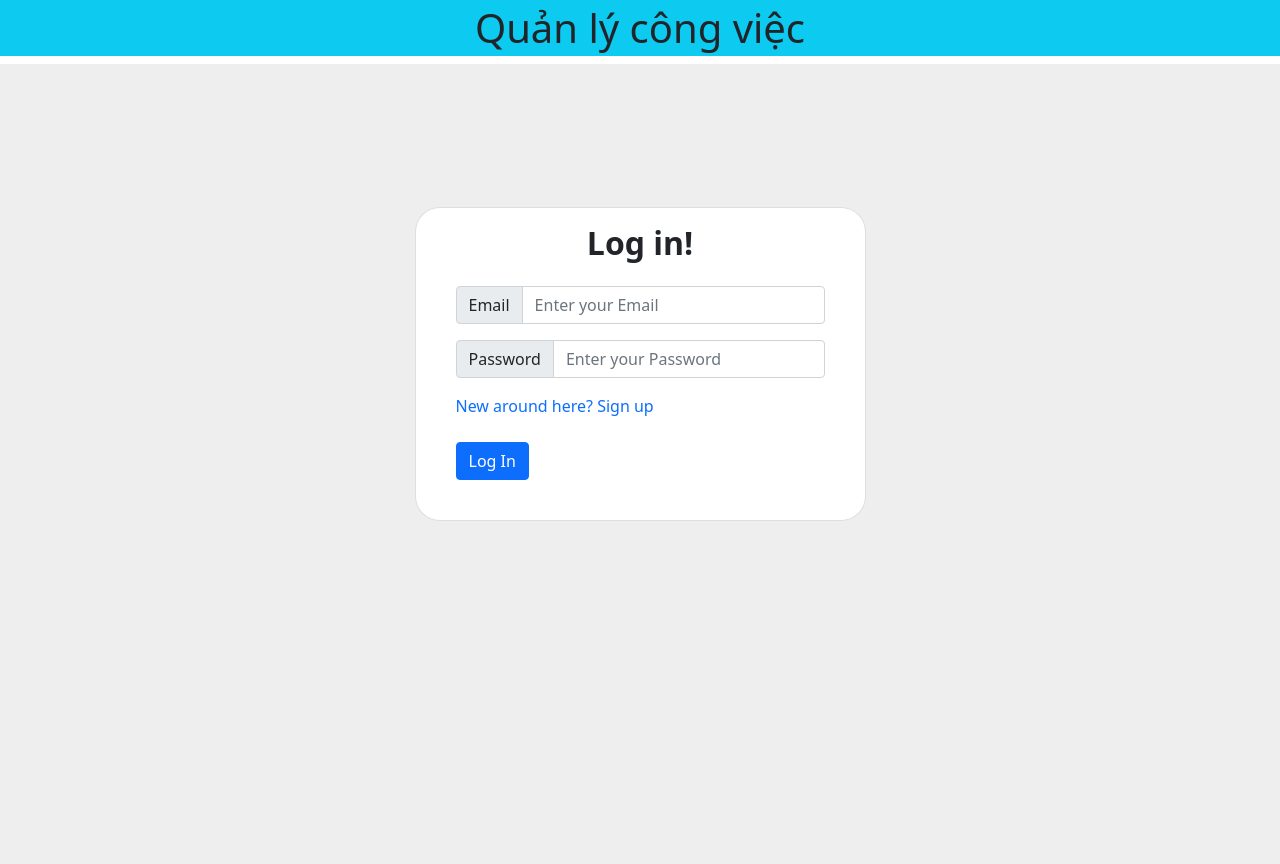
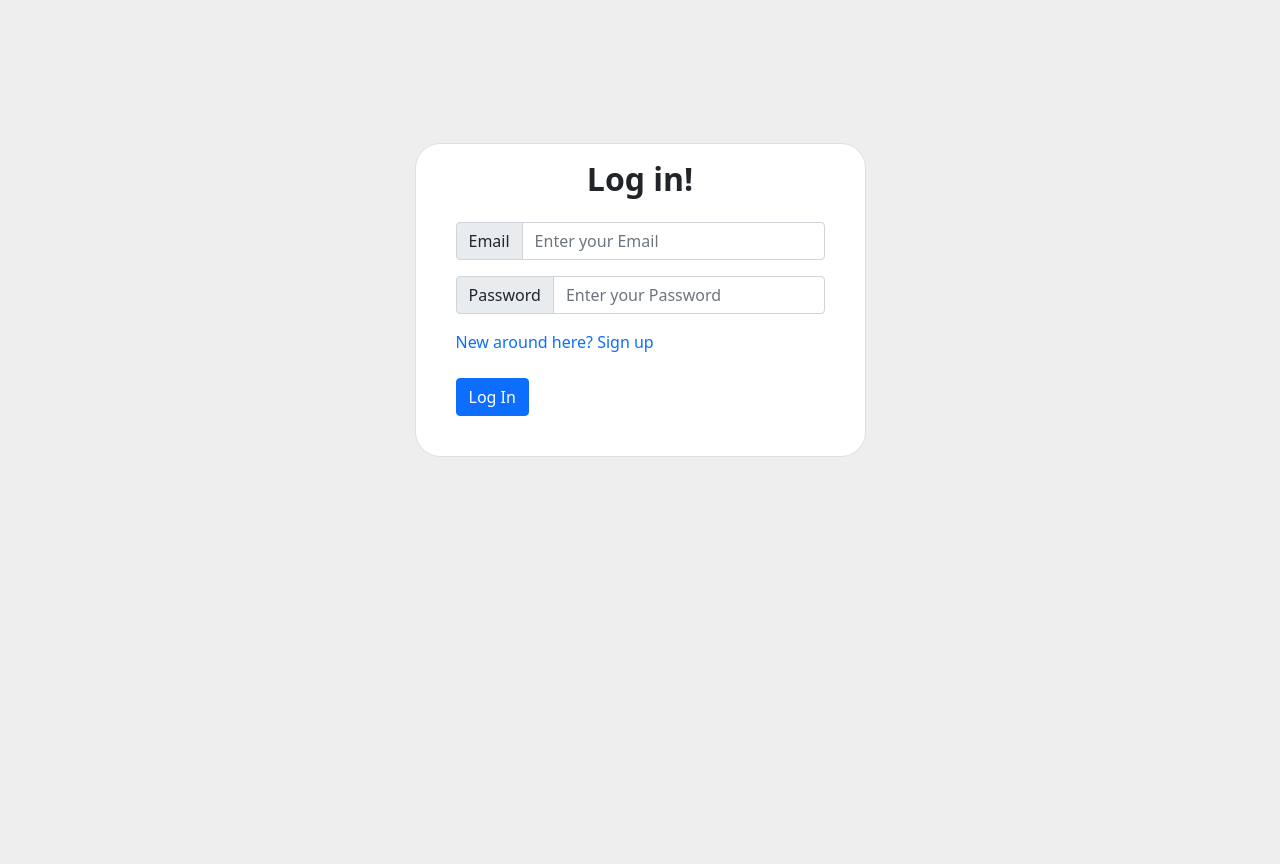
Before and after one commit to Nam311hnvn/Work-Management-And-Arrange-System, a PHP site: page /login.php in a window 1280 px wide. After the commit the page ends 457 px from the top, so only its background shows below. Run offline with PHP 8.4, Linux system fonts and the light colour scheme.

Commit message:
fix header

```diff
--- a/src/reuse/header.php
+++ b/src/reuse/header.php
@@ -10,4 +10,3 @@
     <link rel="stylesheet" href="https://cdnjs.cloudflare.com/ajax/libs/font-awesome/6.0.0-beta2/css/all.min.css" integrity="sha512-YWzhKL2whUzgiheMoBFwW8CKV4qpHQAEuvilg9FAn5VJUDwKZZxkJNuGM4XkWuk94WCrrwslk8yWNGmY1EduTA==" crossorigin="anonymous" referrerpolicy="no-referrer" />
 
 <body>
-    <h1 class="bg-info text-center p-1">Quản lý công việc</h1>
```
